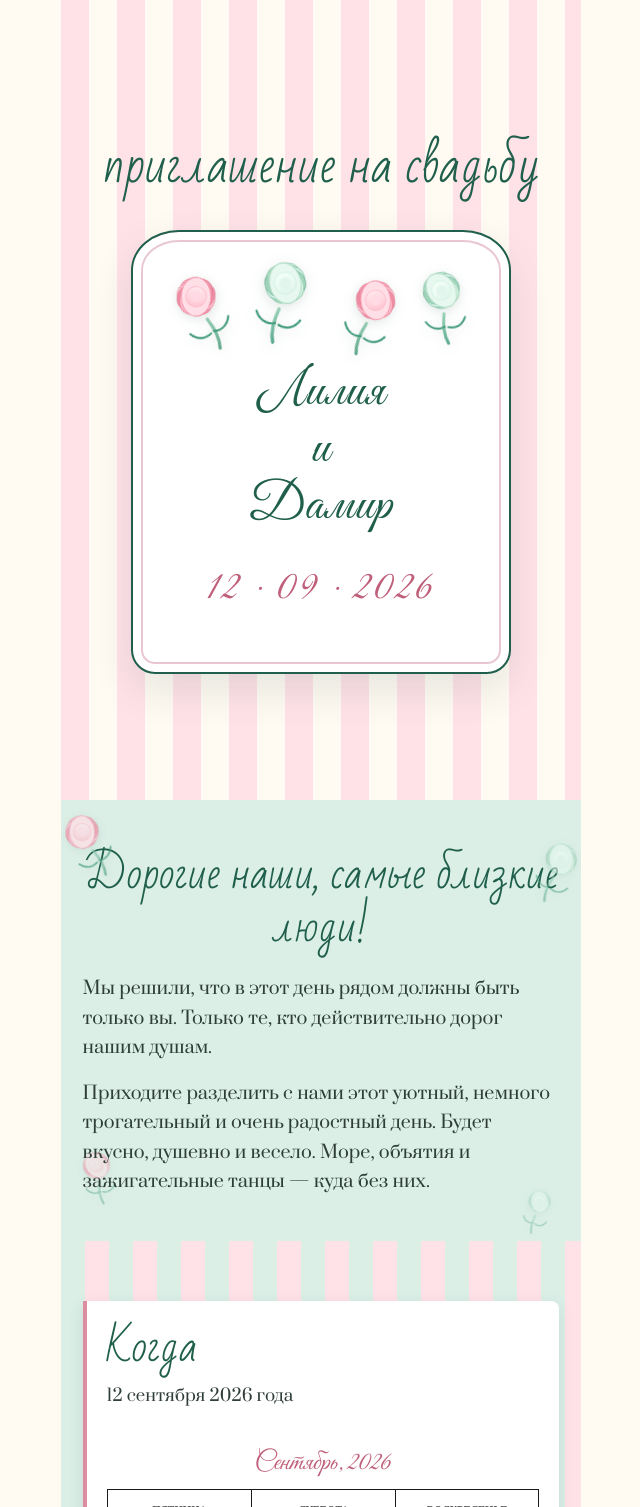
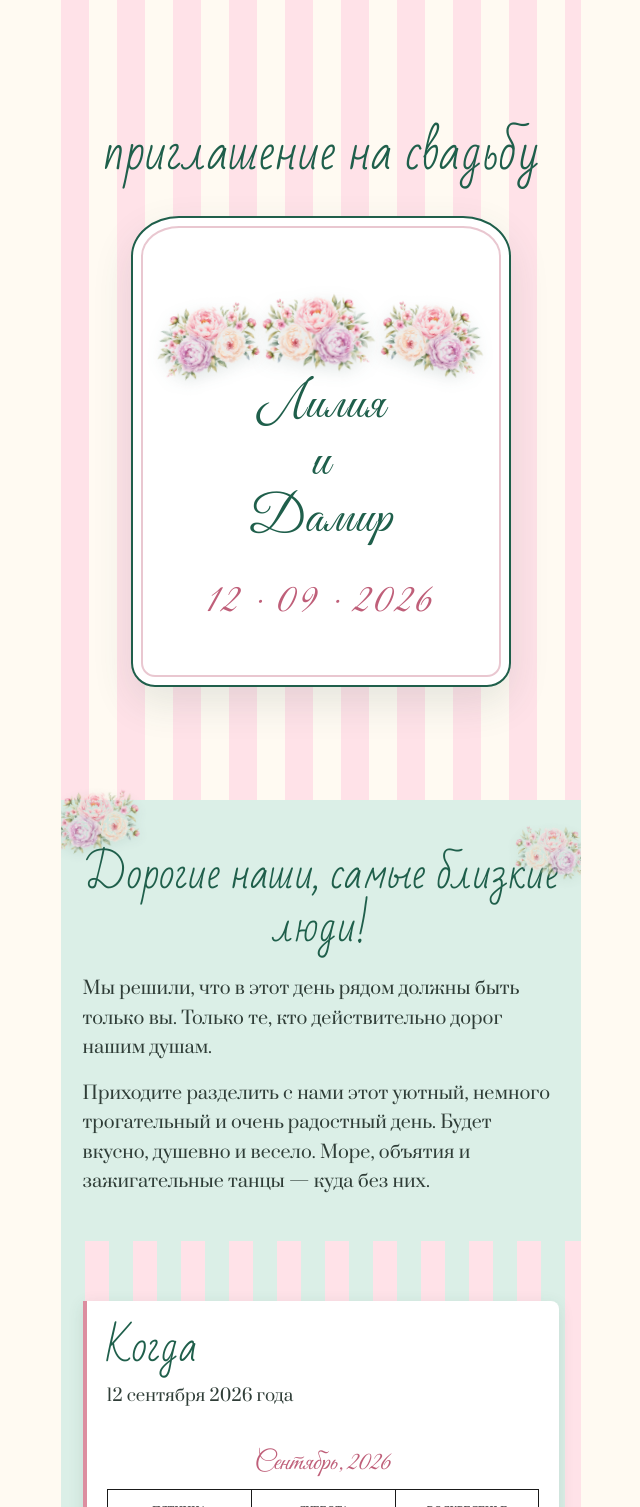
Before and after one commit to dspavlov2103-blip/wedding-invite, a website: page public/index.html in a window 1280 px wide. Shown: the top 1507 px of the page, without its empty margins (319-959 px from the left). Drawn offline with Linux system fonts and the light colour scheme.

Commit message:
Поставить прозрачные букеты пионов вместо SVG на обложке и в приветствии
Co-authored-by: Cursor <cursoragent@cursor.com>

```diff
--- a/public/css/style.css
+++ b/public/css/style.css
@@ -99,43 +99,37 @@ a {
 
 .frame__peonies {
   position: relative;
-  height: clamp(4.25rem, 17vw, 5.25rem);
-  margin: -0.35rem 0 0.35rem;
+  height: clamp(5.5rem, 24vw, 7.25rem);
+  margin: -0.5rem 0 0.15rem;
   pointer-events: none;
 }
 
 .frame__peonies .peony {
   position: absolute;
-  width: clamp(4rem, 17vw, 5.1rem);
-  filter: drop-shadow(0 3px 6px rgba(45, 82, 72, 0.14)) saturate(1.06) contrast(1.04);
+  width: clamp(5.5rem, 24vw, 7.5rem);
+  height: auto;
+  filter: drop-shadow(0 4px 8px rgba(45, 82, 72, 0.16));
 }
 
 .frame__peonies .peony--f1 {
-  left: -0.55rem;
-  bottom: 0.1rem;
-  transform: rotate(-24deg) scaleX(-1);
+  left: -1.35rem;
+  bottom: -0.35rem;
+  transform: rotate(-16deg) scaleX(-1);
   z-index: 1;
 }
 
 .frame__peonies .peony--f2 {
-  left: 24%;
-  bottom: 0.85rem;
-  transform: rotate(11deg) scale(1.06);
+  left: 50%;
+  bottom: 0.15rem;
+  transform: translateX(-52%) rotate(4deg) scale(1.08);
   z-index: 3;
 }
 
 .frame__peonies .peony--f3 {
-  right: 20%;
-  bottom: -0.2rem;
-  transform: rotate(19deg);
+  right: -1.25rem;
+  bottom: -0.25rem;
+  transform: rotate(14deg);
   z-index: 2;
-}
-
-.frame__peonies .peony--f4 {
-  right: -0.65rem;
-  bottom: 0.45rem;
-  transform: rotate(-9deg) scale(0.94);
-  z-index: 1;
 }
 
 .frame__names {
@@ -168,39 +162,24 @@ a {
 
 .greeting__flowers .peony {
   position: absolute;
-  filter: drop-shadow(0 2px 5px rgba(45, 82, 72, 0.12)) saturate(1.05) contrast(1.03);
+  height: auto;
+  filter: drop-shadow(0 3px 6px rgba(45, 82, 72, 0.14));
 }
 
 .greeting__flowers .peony--g1 {
-  top: -0.15rem;
-  left: -0.55rem;
-  width: clamp(3.35rem, 14vw, 4.35rem);
-  transform: rotate(-28deg) scaleX(-1);
-  opacity: 0.72;
+  top: -0.85rem;
+  left: -1.15rem;
+  width: clamp(5rem, 21vw, 6.5rem);
+  transform: rotate(-12deg) scaleX(-1);
+  opacity: 0.82;
 }
 
 .greeting__flowers .peony--g2 {
-  top: 1.85rem;
-  right: -0.45rem;
-  width: clamp(3rem, 12vw, 3.85rem);
-  transform: rotate(21deg) scale(1.05);
-  opacity: 0.58;
-}
-
-.greeting__flowers .peony--g3 {
-  bottom: 2.1rem;
-  left: 0.55rem;
-  width: clamp(2.75rem, 11vw, 3.5rem);
-  transform: rotate(-12deg);
-  opacity: 0.5;
-}
-
-.greeting__flowers .peony--g4 {
-  bottom: 0.15rem;
-  right: 1.1rem;
-  width: clamp(2.5rem, 10vw, 3.15rem);
-  transform: rotate(14deg) scale(0.92);
-  opacity: 0.45;
+  top: 1.35rem;
+  right: -1rem;
+  width: clamp(4.25rem, 18vw, 5.5rem);
+  transform: rotate(10deg);
+  opacity: 0.68;
 }
 
 /* ─── Секции + анимация при скролле ─── */
--- a/public/index.html
+++ b/public/index.html
@@ -20,10 +20,9 @@
 
         <div class="frame">
           <div class="frame__peonies" aria-hidden="true">
-            <img class="peony peony--f1" src="/assets/peonies/peony-pink.svg" alt="" width="72" height="88" />
-            <img class="peony peony--f2" src="/assets/peonies/peony-green.svg" alt="" width="72" height="88" />
-            <img class="peony peony--f3" src="/assets/peonies/peony-pink.svg" alt="" width="72" height="88" />
-            <img class="peony peony--f4" src="/assets/peonies/peony-green.svg" alt="" width="72" height="88" />
+            <img class="peony peony--f1" src="/assets/peonies/peony-bouquet.png" alt="" width="200" height="133" />
+            <img class="peony peony--f2" src="/assets/peonies/peony-bouquet.png" alt="" width="200" height="133" />
+            <img class="peony peony--f3" src="/assets/peonies/peony-bouquet.png" alt="" width="200" height="133" />
           </div>
           <h1 class="frame__names" id="couple-names">Лилия<br />и<br />Дамир</h1>
           <p class="frame__date">12 · 09 · 2026</p>
@@ -34,10 +33,8 @@
 
       <section class="section greeting">
         <div class="greeting__flowers" aria-hidden="true">
-          <img class="peony peony--g1" src="/assets/peonies/peony-pink.svg" alt="" width="72" height="88" />
-          <img class="peony peony--g2" src="/assets/peonies/peony-green.svg" alt="" width="72" height="88" />
-          <img class="peony peony--g3" src="/assets/peonies/peony-pink.svg" alt="" width="72" height="88" />
-          <img class="peony peony--g4" src="/assets/peonies/peony-green.svg" alt="" width="72" height="88" />
+          <img class="peony peony--g1" src="/assets/peonies/peony-bouquet.png" alt="" width="200" height="133" />
+          <img class="peony peony--g2" src="/assets/peonies/peony-bouquet.png" alt="" width="200" height="133" />
         </div>
         <h2 class="section__title section__title--script">Дорогие наши, самые близкие люди!</h2>
         <p>
```
Also changed, not shown: public/assets/peonies/peony-bouquet.png (added).
